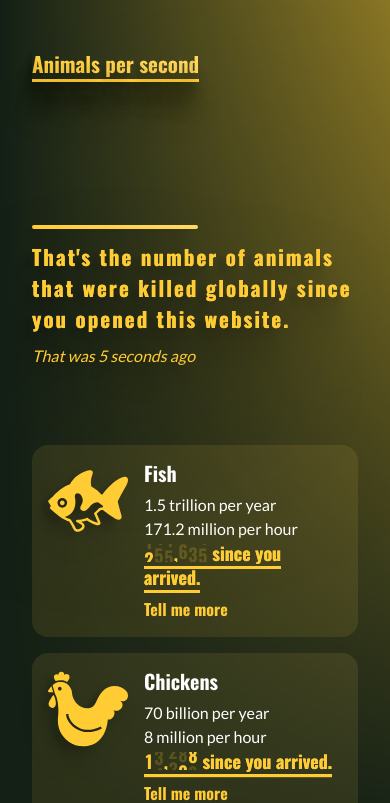
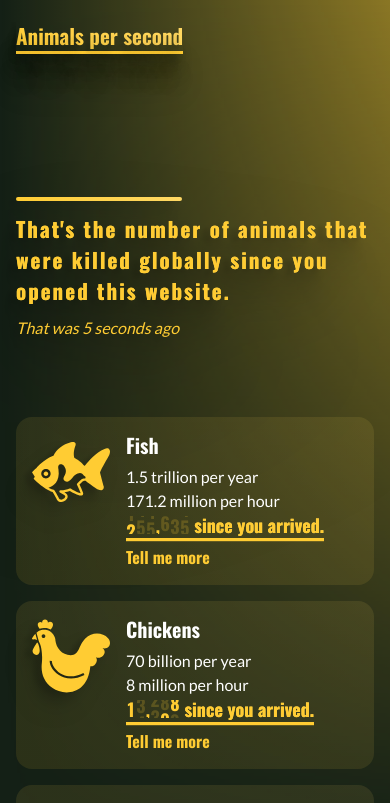
Before and after one commit to Mitcheljager/animalspersecond, a SvelteKit app: page / in a window 390 px wide. Shown: the top 803 px of the page. Built offline with nearby package versions, Linux system fonts and the light colour scheme.

Commit message:
style: Adjust sizing on tiny screens

```diff
--- a/src/routes/+layout.svelte
+++ b/src/routes/+layout.svelte
@@ -15,8 +15,8 @@
 	.layout {
 		position: relative;
 		max-width: 800px;
-		margin: 3rem auto $layout-offset;
-		padding: 0 2rem;
+		margin: clamp(1rem, 5vw, 3rem) auto $layout-offset;
+		padding: 0 1rem;
 	}
 
 	.logo {
--- a/src/routes/AnimalCounter.svelte
+++ b/src/routes/AnimalCounter.svelte
@@ -108,6 +108,9 @@
   }
 
   .icon {
+    width: clamp(50px, 20vw, 80px);
+    height: clamp(50px, 20vw, 80px);
+
     filter:
       drop-shadow(-0.5rem 3px 2px rgba(0, 0, 0, .1))
       drop-shadow(-0.5rem 10px 5px rgba(0, 0, 0, .1))
```
